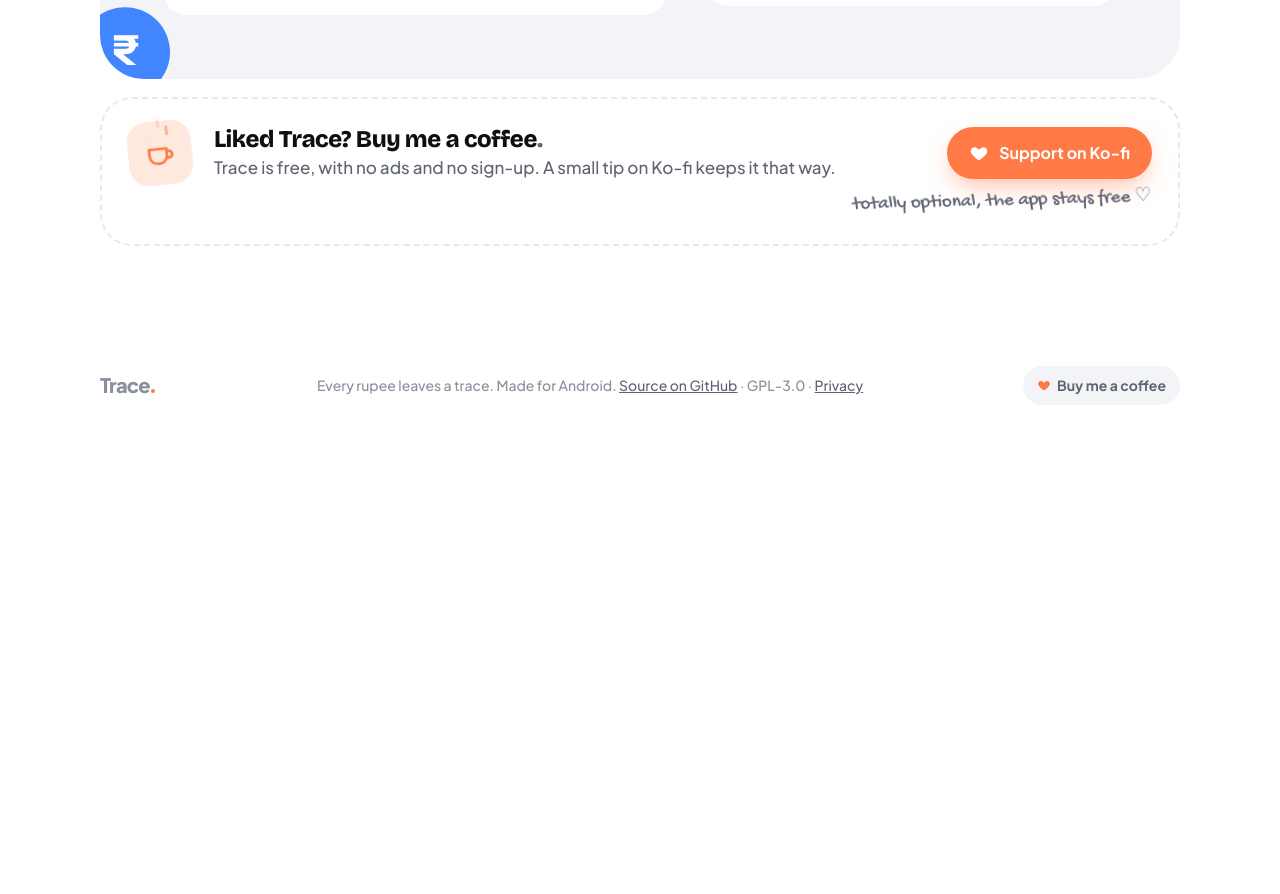
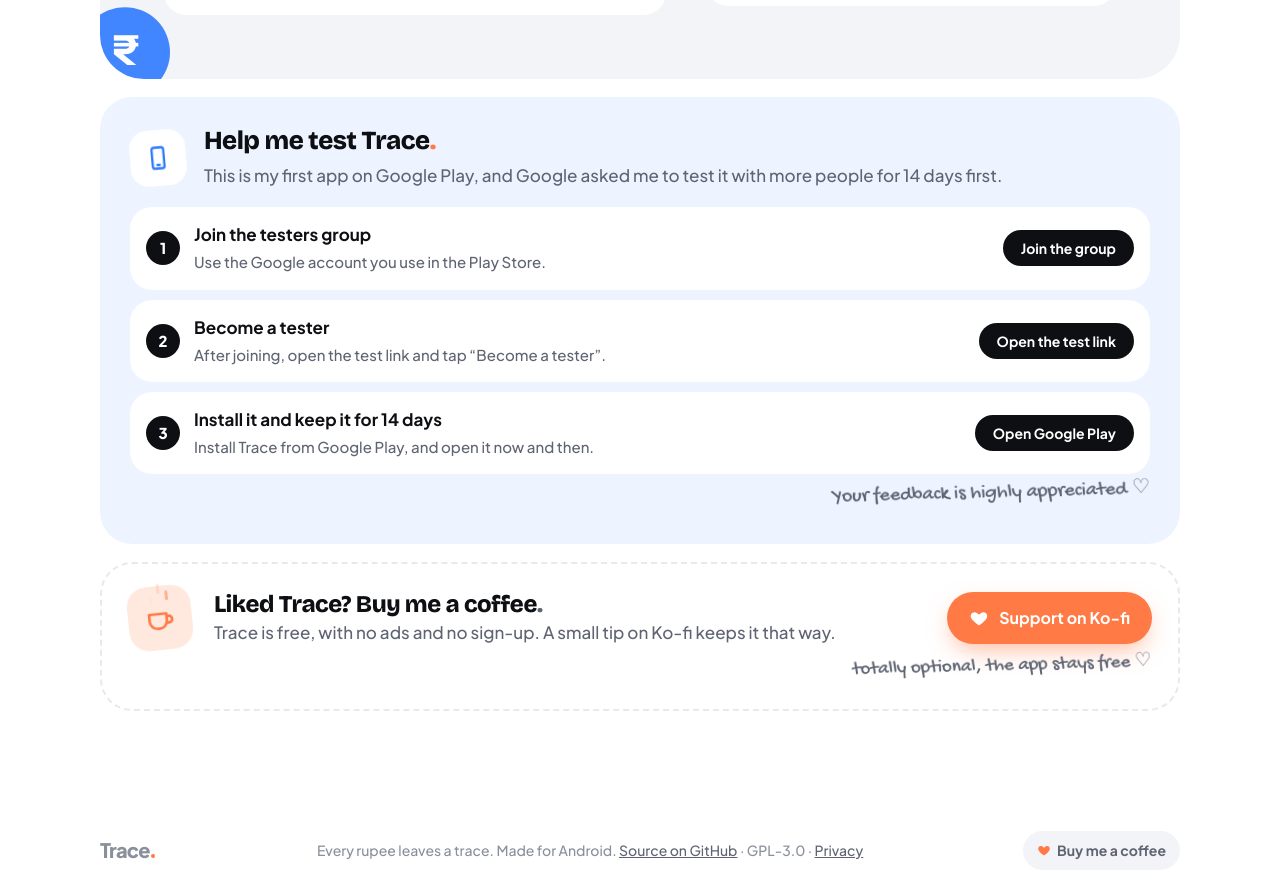
Before and after one commit to nraj07054/trace, a plain HTML site: page website/index.html in a window 1280 px wide. Shown: the part 7725-8619 px from the top of the page. Before the commit the page ends 8194 px from the top, so only its background shows below. Drawn offline with nearby package versions, Linux system fonts and the light colour scheme.

Commit message:
Add a 'Help me test Trace' card with the testers group and Play links
A numbered card under the download box: join the Google Group, open the
test link, install from Google Play and keep it for 14 days. The three
buttons use the same tap animation as the download and Ko-fi buttons
(links that open in a new tab now share one code path).

Co-Authored-By: Claude Sonnet 5.5 <noreply@anthropic.com>
Claude-Session: https://claude.ai/code/session_01QaBajaU29DySUu7EnbUSKy

```diff
--- a/website/index.html
+++ b/website/index.html
@@ -308,6 +308,27 @@ footer a { color: var(--muted); }
 .foot-kofi:hover { color: var(--food); transform: rotate(-3deg) scale(1.05); }
 .foot-kofi svg { width: 14px; height: 14px; fill: var(--food); }
 
+/* ---------- closed-testing call for testers (remove once Trace is live on Google Play) ---------- */
+.testers { margin-top: 18px; padding: clamp(22px, 4vw, 30px); border-radius: 32px; background: #EEF4FF; display: grid; gap: 18px; }
+.testers-head { display: flex; align-items: center; gap: 18px; }
+.testers-ico { flex: none; width: 56px; height: 56px; border-radius: 18px; display: grid; place-items: center; background: #fff; color: var(--travel); transform: rotate(-5deg); }
+.testers-ico svg { width: 28px; height: 28px; fill: none; stroke: currentColor; stroke-width: 2; stroke-linecap: round; stroke-linejoin: round; }
+.testers-head b { display: block; font: 800 26px/1.1 var(--display); letter-spacing: -.02em; }
+.testers-head > div > span { display: block; margin-top: 6px; color: var(--muted); } /* the description, not the dot inside the title */
+.t-steps { list-style: none; margin: 0; padding: 0; display: grid; gap: 10px; counter-reset: t; }
+.t-steps li { counter-increment: t; background: #fff; border-radius: 22px; padding: 14px 16px; display: grid; grid-template-columns: 34px 1fr auto; gap: 6px 14px; align-items: center; }
+.t-steps li::before { content: counter(t); width: 34px; height: 34px; border-radius: 50%; display: grid; place-items: center; background: var(--ink); color: #fff; font-weight: 800; font-size: 15px; }
+.t-steps li > div { min-width: 0; }
+.t-steps li b { display: block; }
+.t-steps li span { color: var(--muted); font-size: 15px; }
+.t-steps .btn { white-space: nowrap; }
+.testers .note { text-align: right; font-size: 20px; transform: rotate(-1.5deg); }
+@media (max-width: 640px) {
+  .t-steps li { grid-template-columns: 34px 1fr; }
+  .t-steps .btn { grid-column: 2; justify-self: start; }
+  .testers .note { text-align: center; }
+}
+
 footer { padding-block: 48px 64px; color: var(--faint); font-size: 14px; }
 footer .wrap { display: flex; justify-content: space-between; gap: 16px; flex-wrap: wrap; align-items: center; }
 
@@ -573,6 +594,30 @@ footer .wrap { display: flex; justify-content: space-between; gap: 16px; flex-wr
           <li><div><b>Open Trace and allow notifications</b><span>That turns on the lock-screen shortcut.</span></div></li>
         </ol>
       </div>
+      <div class="testers" id="testers">
+        <div class="testers-head">
+          <div class="testers-ico" aria-hidden="true"><svg><use href="#i-phone"/></svg></div>
+          <div>
+            <b>Help me test Trace<span class="dot">.</span></b>
+            <span>This is my first app on Google Play, and Google asked me to test it with more people for 14 days first.</span>
+          </div>
+        </div>
+        <ol class="t-steps">
+          <li>
+            <div><b>Join the testers group</b><span>Use the Google account you use in the Play Store.</span></div>
+            <a class="btn btn-sm" href="https://groups.google.com/g/trace-tester" target="_blank" rel="noopener" data-goatcounter-click="testers-group" data-goatcounter-title="Testers (join group)">Join the group</a>
+          </li>
+          <li>
+            <div><b>Become a tester</b><span>After joining, open the test link and tap “Become a tester”.</span></div>
+            <a class="btn btn-sm" href="https://play.google.com/apps/testing/com.homeboundlabs.trace" target="_blank" rel="noopener" data-goatcounter-click="testers-optin" data-goatcounter-title="Testers (opt in)">Open the test link</a>
+          </li>
+          <li>
+            <div><b>Install it and keep it for 14 days</b><span>Install Trace from Google Play, and open it now and then.</span></div>
+            <a class="btn btn-sm" href="https://play.google.com/store/apps/details?id=com.homeboundlabs.trace" target="_blank" rel="noopener" data-goatcounter-click="testers-play" data-goatcounter-title="Testers (Google Play)">Open Google Play</a>
+          </li>
+        </ol>
+        <p class="note">Your feedback is highly appreciated ♡</p>
+      </div>
       <div class="kofi">
         <div class="kofi-cup" aria-hidden="true"><span class="steam"><i></i><i></i><i></i></span><svg><use href="#i-cup"/></svg></div>
         <div class="kofi-text">
@@ -831,17 +876,18 @@ footer .wrap { display: flex; justify-content: space-between; gap: 16px; flex-wr
 })();
 </script>
 <script>
-/* Download and Ko-fi taps: let the tap animation finish, then start the download or open Ko-fi. */
+/* Download, Ko-fi and tester-link taps: let the tap animation finish, then start the download or open the link. */
 (() => {
   const reduce = matchMedia('(prefers-reduced-motion: reduce)').matches;
   const WAIT = reduce ? 0 : 600; // a little longer for Ko-fi so the hearts finish
-  const links = document.querySelectorAll('a[href$="/Trace.apk"], a[href^="https://ko-fi.com/"]');
+  const links = document.querySelectorAll('a[href$="/Trace.apk"], a[href^="https://ko-fi.com/"], #testers a');
   links.forEach(a => a.addEventListener('click', e => {
     // Ctrl/Cmd/Shift-clicks keep the browser's own behaviour.
     if (e.defaultPrevented || e.button !== 0 || e.metaKey || e.ctrlKey || e.shiftKey || e.altKey) return;
     if (a.classList.contains('go')) { e.preventDefault(); return; } // already on its way
     e.preventDefault();
     const kofi = a.href.startsWith('https://ko-fi.com/');
+    const newTab = a.target === '_blank';
     a.classList.add('go');
     if (kofi && !reduce) {
       for (let i = 0; i < 5; i++) {
@@ -855,7 +901,7 @@ footer .wrap { display: flex; justify-content: space-between; gap: 16px; flex-wr
     setTimeout(() => {
       // Browsers still treat this as part of the tap (well under their ~1s limit). If one
       // blocks the new tab anyway, Ko-fi opens in this tab instead.
-      if (!kofi) location.href = a.href;
+      if (!newTab) location.href = a.href;
       else {
         const tab = window.open(a.href, '_blank');
         if (tab) tab.opener = null; else location.href = a.href;
```
